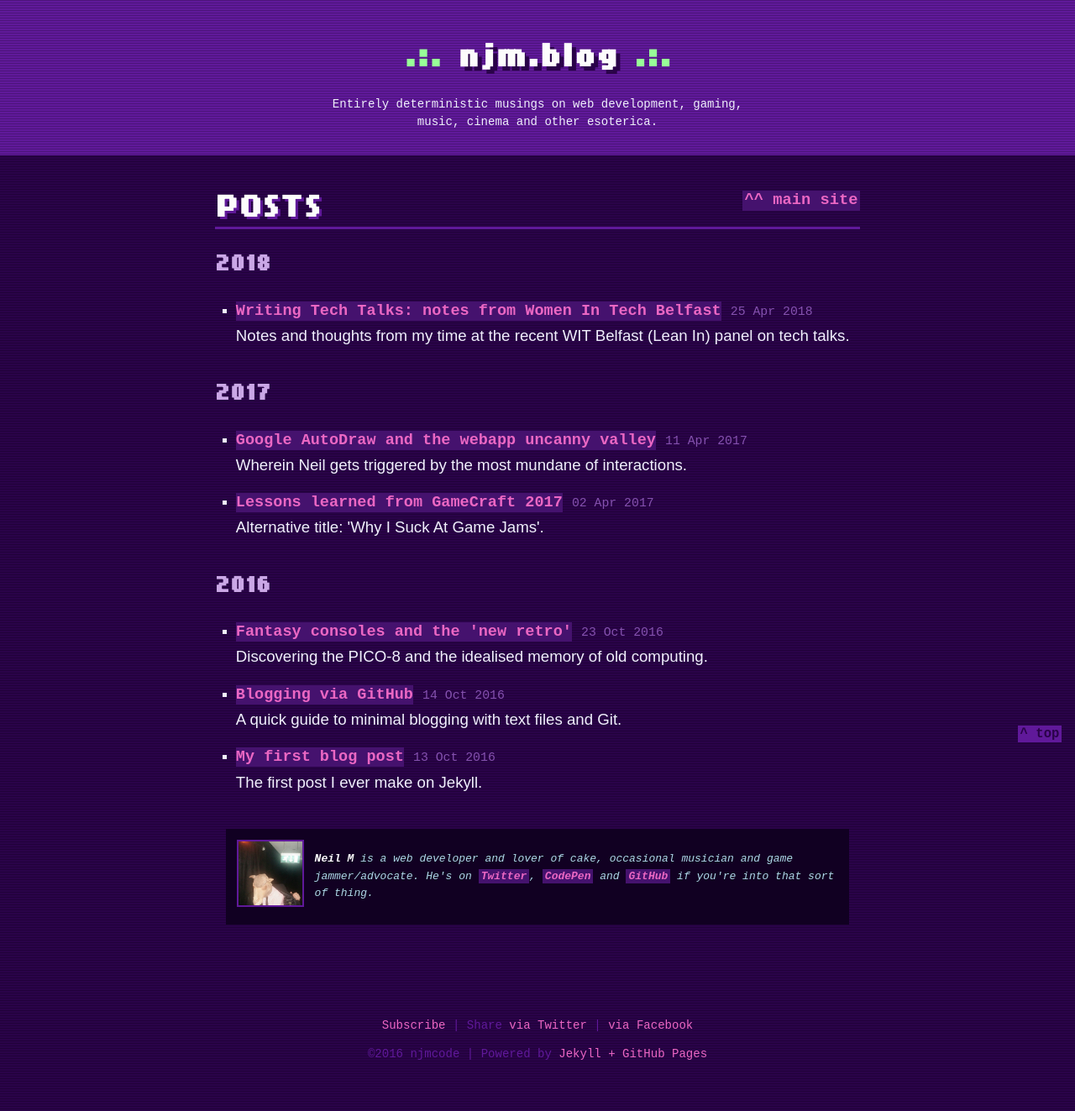
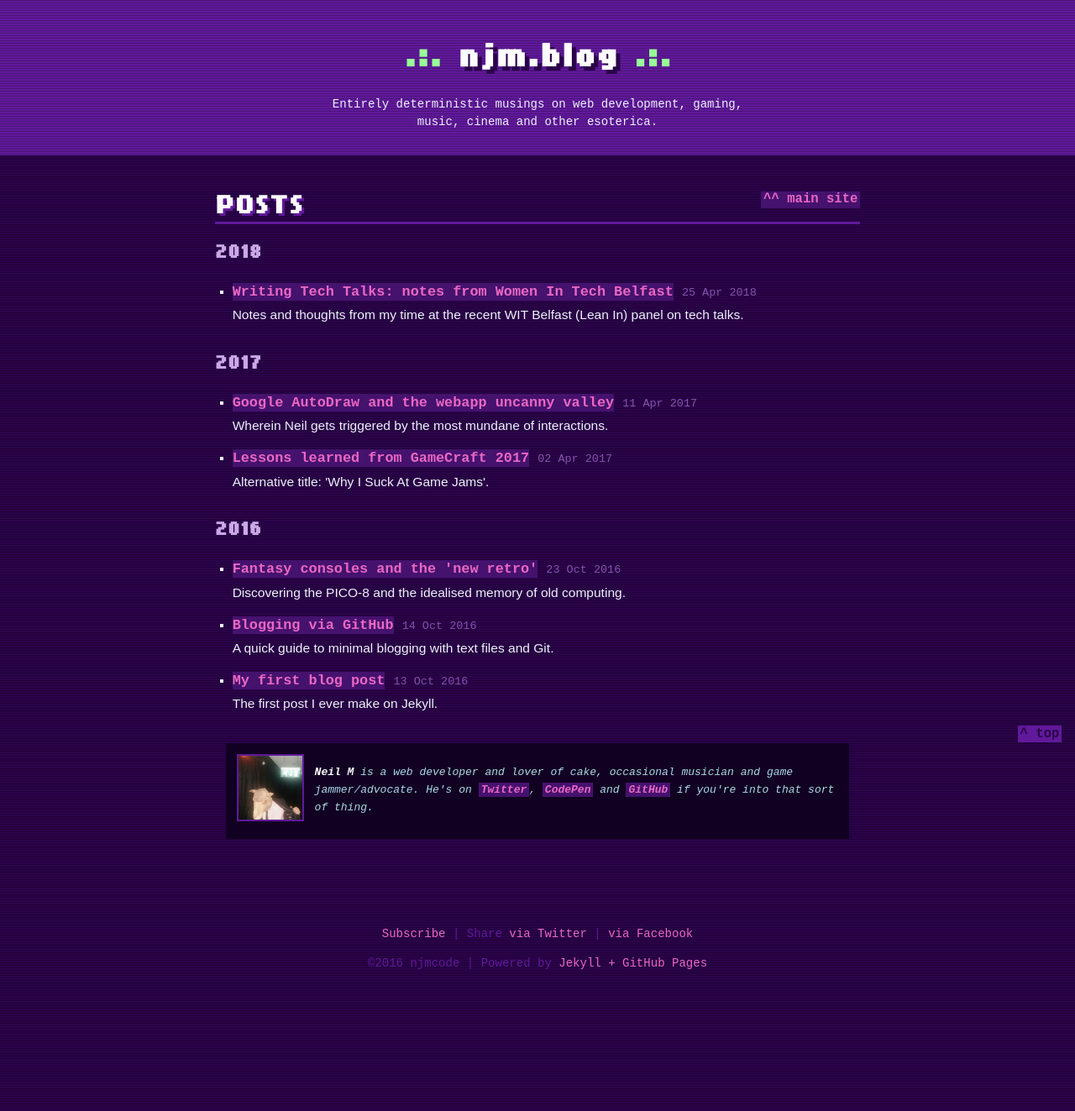
Before and after one commit to njmcode/blog, a Jekyll site: the page built from index.html, in a window 1280 px wide. Shown: the whole page at 84% size. Built offline with Jekyll 4.4.1, drawn with Linux system fonts in a browser that asks for light colours.

Commit message:
Font size tweak

```diff
--- a/css/main.css
+++ b/css/main.css
@@ -15,7 +15,7 @@ button,hr,input{overflow:visible}audio,canvas,progress,video{display:inline-bloc
 }
 
 section.index {
-    font-size: 1.2em;
+    font-size: 1em;
 }
 
 section.index .main-link {
@@ -23,8 +23,8 @@ section.index .main-link {
 }
 
 section.index .post-list-title {
-    font-size: 1.1em;
-    margin-bottom: 0.2em;
+    font-size: 1.2em;
+    margin-bottom: 0.3em;
 }
 
 section.index .post-list-title a {
```
